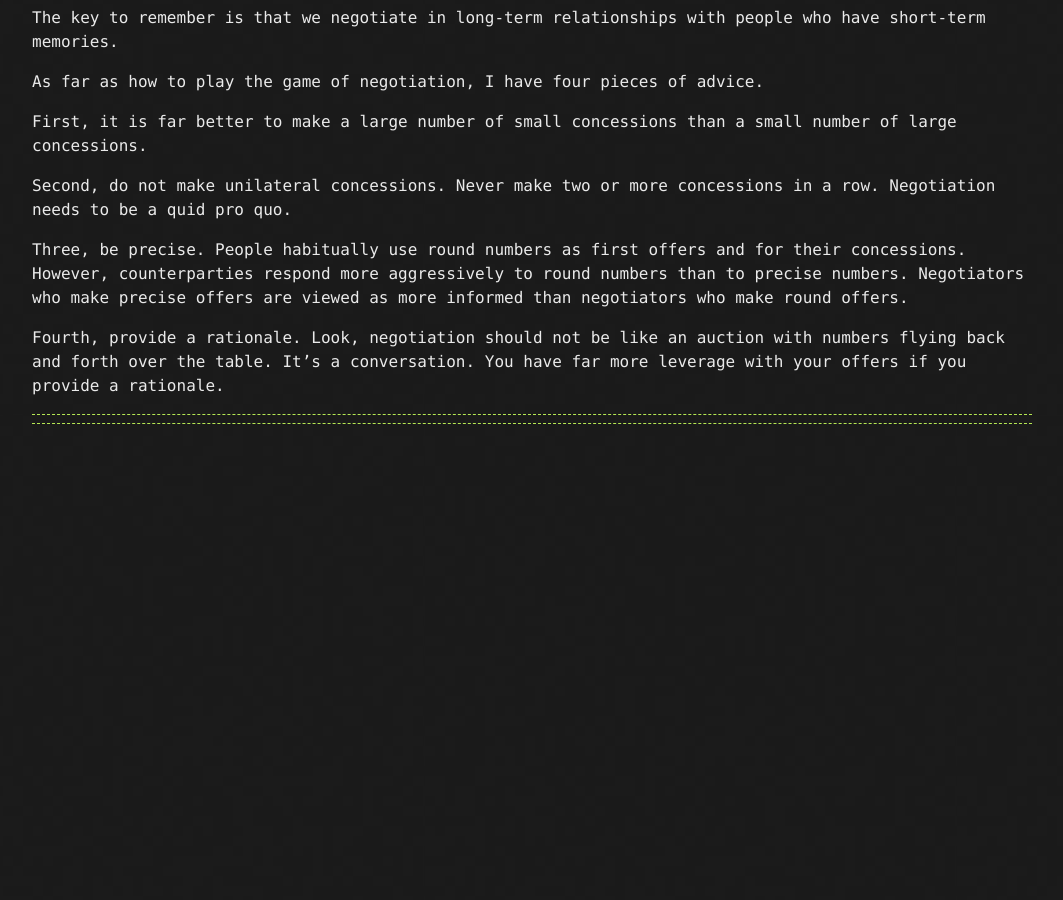
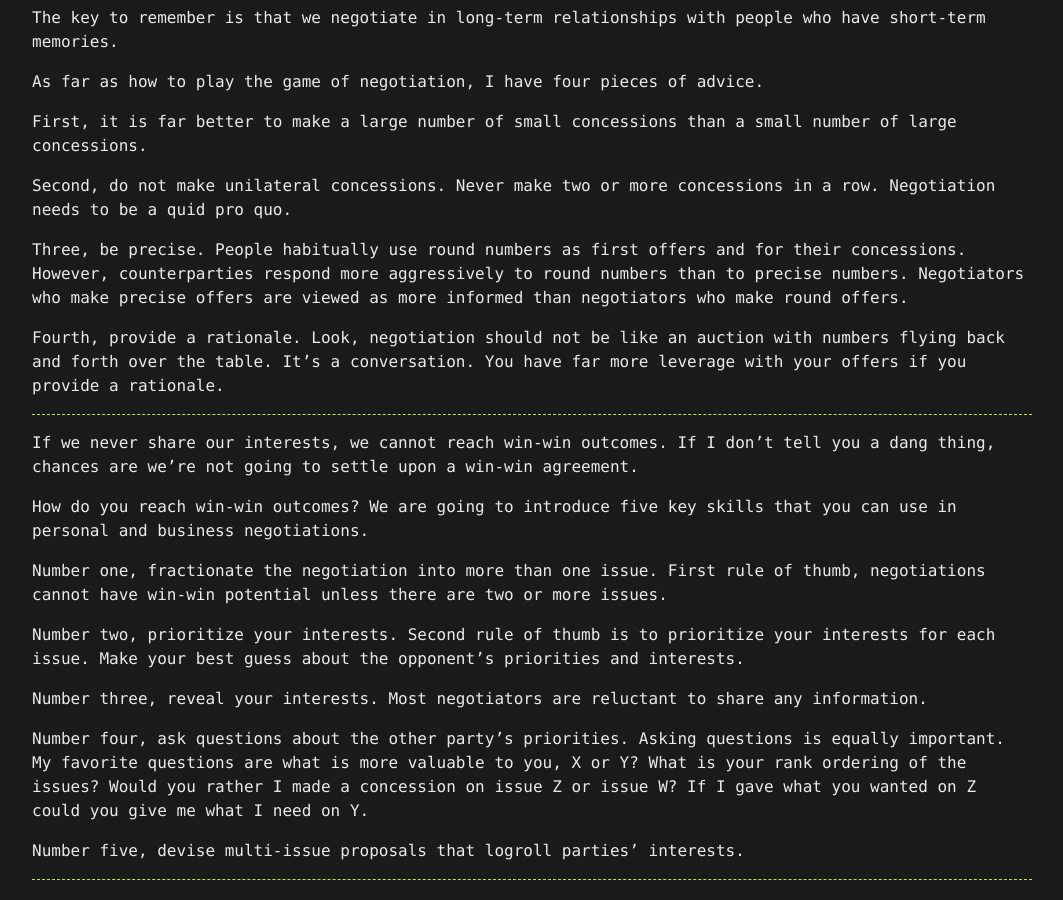
Before and after one commit to goodHunter27/serhatgiydiren.github.io, a Jekyll site: the page built from _posts/2020-01-10-high-performance-collaboration-leadership-teamwork-negotiation.md, in a window 1280 px wide and 900 px high, scrolled down 20333 px. Shown: the whole window, without its empty margins (108-1171 px from the left). Built offline with Jekyll 4.4.1, drawn with Linux system fonts in a browser that asks for light colours; before the commit the page ends 20777 px from its top, so only the background shows below that.

Commit message:
Update 2020-01-10-high-performance-collaboration-leadership-teamwork-negotiation.md

```diff
--- a/_posts/2020-01-10-high-performance-collaboration-leadership-teamwork-negotiation.md
+++ b/_posts/2020-01-10-high-performance-collaboration-leadership-teamwork-negotiation.md
@@ -619,5 +619,18 @@ Fourth, provide a rationale. Look, negotiation should not be like an auction wit
 
 ------------------------------
 
+If we never share our interests, we cannot reach win-win outcomes. If I don't tell you a dang thing, chances are we're not going to settle upon a win-win agreement.
+
+How do you reach win-win outcomes? We are going to introduce five key skills that you can use in personal and business negotiations.
+
+Number one, fractionate the negotiation into more than one issue. First rule of thumb, negotiations cannot have win-win potential unless there are two or more issues.
+
+Number two, prioritize your interests. Second rule of thumb is to prioritize your interests for each issue. Make your best guess about the opponent's priorities and interests.
+
+Number three, reveal your interests. Most negotiators are reluctant to share any information.
+
+Number four, ask questions about the other party's priorities. Asking questions is equally important. My favorite questions are what is more valuable to you, X or Y? What is your rank ordering of the issues? Would you rather I made a concession on issue Z or issue W? If I gave what you wanted on Z could you give me what I need on Y.
+
+Number five, devise multi-issue proposals that logroll parties' interests.
 
 ------------------------------
```
